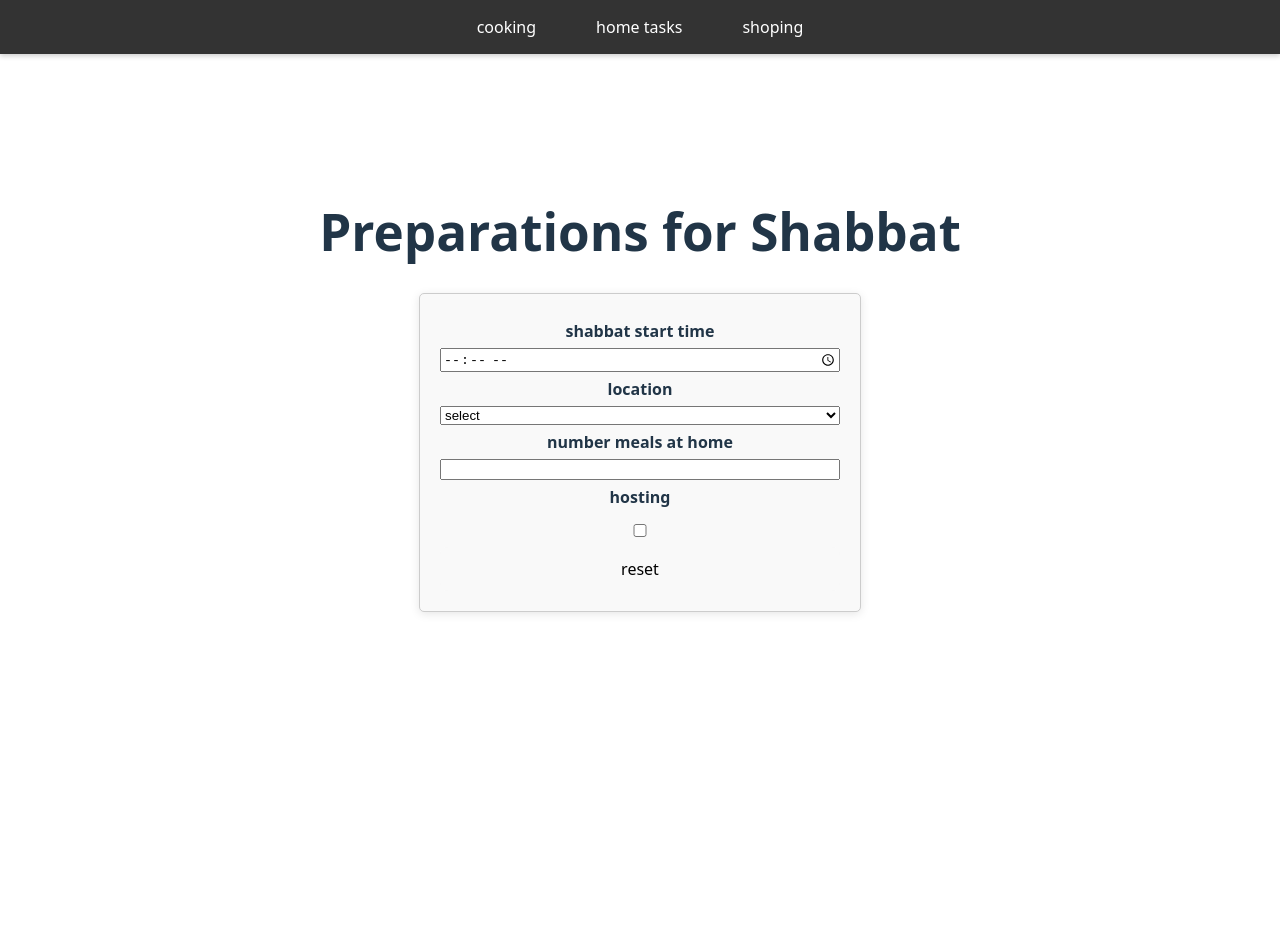
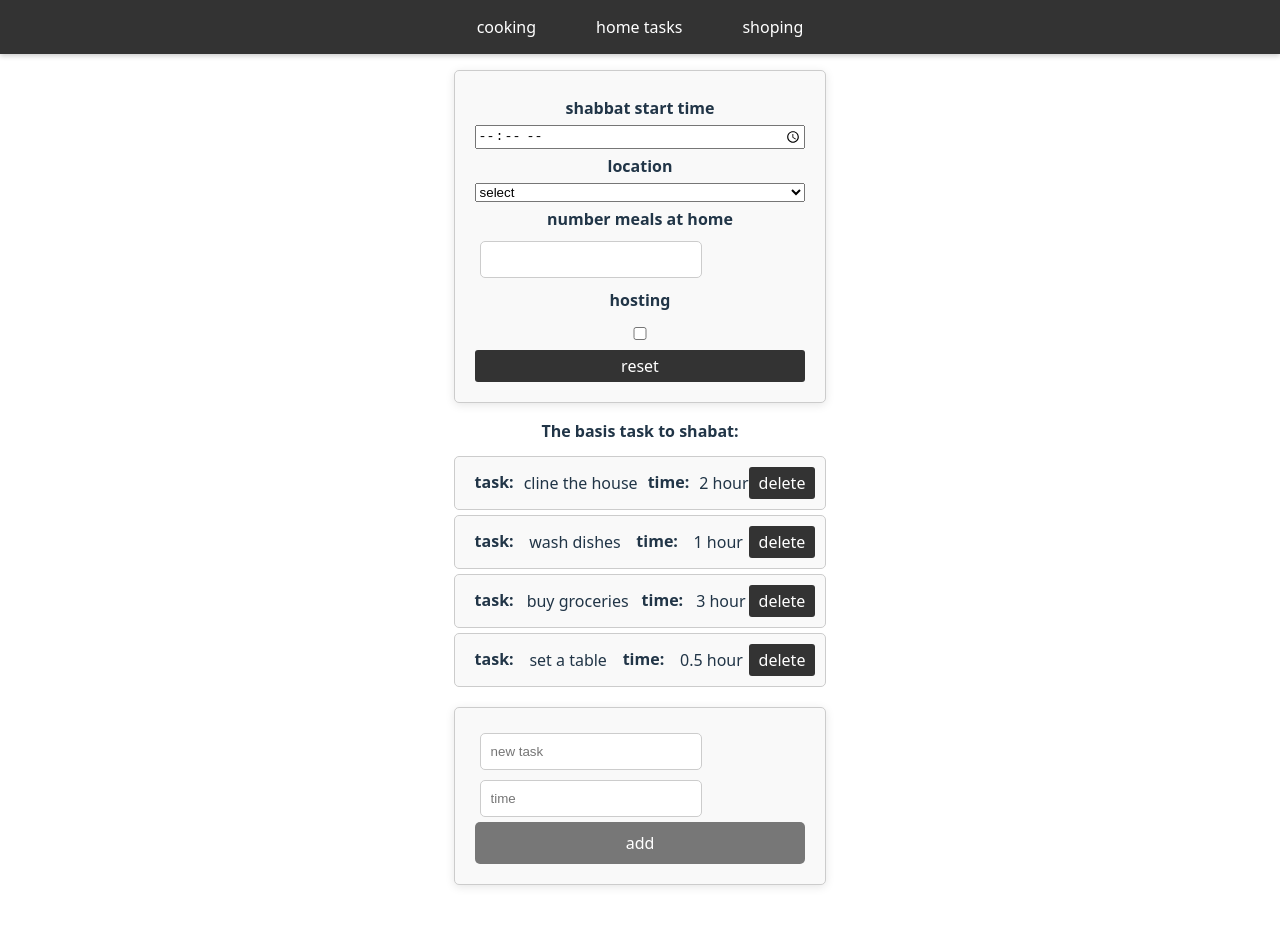
Before and after one commit to Tovi-shimonovitz/shabat_project_react, a React (Vite) app: page / in a window 1280 px wide. Shown: the top 926 px of the page. Before the commit the page ends 800 px from the top, so only its background shows below. Built offline with nearby package versions, Linux system fonts and the light colour scheme.

Commit message:
end task

```diff
--- a/package.json
+++ b/package.json
@@ -4,6 +4,7 @@
   "version": "0.0.0",
   "type": "module",
   "scripts": {
+    "start": "vite",
     "dev": "vite",
     "build": "vite build",
     "lint": "eslint .",
--- a/src/Tasks.jsx
+++ /dev/null
@@ -1,5 +0,0 @@
-function MainTask ()
-{
-
-}
-export default MainTask
--- /dev/null
+++ b/src/Tasks/BasisTask.jsx
@@ -0,0 +1,21 @@
+import DisplayTask from "./DisplayTask"
+
+function BasisTask()
+{
+   const items =  [
+          {"theTask":'cline the house',
+                "time":2
+             },
+             {"theTask":'wash dishes',
+                "time":1},
+            {"theTask":'buy groceries',
+                "time":3},
+             {"theTask":'set a table',
+                "time":0.5}]
+
+ return <>
+                <h1>The basis task to shabat:</h1>
+          <DisplayTask initTask={items}></DisplayTask>
+                </>
+}
+export default BasisTask
--- a/src/BasisTask.jsx
+++ b/src/Tasks/DisplayTask.jsx
@@ -1,22 +1,23 @@
 import React, { useState } from 'react';
+import './styleTask.css';
 
 
-
-function BasisTask()
+function DisplayTask({initTask})
 {
 
     let keyOfMap=1;
 
-    const [tasks, setTasks] = useState(['Item 1', 'Item 2', 'Item 3', 'Item 4']);
+    const [tasks, setTasks] = useState(initTask);
 
 
          const [inputValue, setInputValue] = useState('');
-
+        const[timeValue,setTimeValue]=useState()
         const addTask = (event) => {
             event.preventDefault();
-            if (inputValue) {
-                setTasks([...tasks, inputValue]);
+            if (inputValue&&timeValue) {
+             setTasks([...tasks, { theTask: inputValue, time: timeValue }]);
                 setInputValue('');
+                setTimeValue()
             }
 
         }
@@ -24,18 +25,19 @@ function BasisTask()
         {
             setTasks(tasks.filter(task => task !== item));
         }
-
     return <>
         <ul>
             {tasks.map((item, index) => (
-                <li key={keyOfMap++}>{item}
+                <li key={keyOfMap++}><h1>task:</h1>{item.theTask}<h1>time:</h1>{+item.time+" hour"}
                 <button onClick={() => deleteTask(item)}>delete</button>
                 </li>
             ))}
         </ul>
     <form action="" onSubmit={addTask}>
-        <input type="text" id="newTask" placeholder="משימה חדשה" value={inputValue}
+        <input type="text" id="newTask" placeholder="new task" value={inputValue}
            onChange={(e) => setInputValue(e.target.value)} />
+           <input type="number" id="newTask" placeholder="time" value={timeValue}
+           onChange={(e) => setTimeValue(e.target.value)} />
         <button type='submit'>add</button>
 
     </form>
@@ -43,4 +45,4 @@ function BasisTask()
     </>
 }
 
-export default BasisTask
+export default DisplayTask
--- /dev/null
+++ b/src/Tasks/TaskWhenTraveling.tsx
@@ -0,0 +1,21 @@
+import DisplayTask from "./DisplayTask"
+
+function TasksWhenTraveling ()
+{
+  const items =  [
+          {"theTask":'Arrange the meal',
+                "time":0.5
+             },
+             {"theTask":'buy gift',
+                "time":1},
+            {"theTask":'Wpack luggage',
+                "time":1},
+             {"theTask":'Check when there is transportation',
+                "time":4}]
+
+ return <>
+                <h1>The task when Ttraveling:</h1>
+          <DisplayTask initTask={items}></DisplayTask>
+                </>
+}
+export default TasksWhenTraveling
--- /dev/null
+++ b/src/Tasks/TasksWhenHosting.jsx
@@ -0,0 +1,21 @@
+import DisplayTask from "./DisplayTask"
+
+function TasksWhenHosting ()
+{
+  const items =  [
+          {"theTask":'invite the guests',
+                "time":0.5
+             },
+             {"theTask":'buy flowers',
+                "time":1},
+            {"theTask":'spread out bedding',
+                "time":1},
+             {"theTask":'Warn the children not to embarrass themselves',
+                "time":4}]
+
+ return <>
+                <h1>The task when hosting:</h1>
+          <DisplayTask initTask={items}></DisplayTask>
+                </>
+}
+export default TasksWhenHosting
--- /dev/null
+++ b/src/Tasks/styleTask.css
@@ -0,0 +1,59 @@
+ul {
+    list-style-type: none;
+    padding: 0;
+}
+
+li {
+    padding: 10px;
+    margin: 5px 0;
+    background-color: #f9f9f9;
+    border: 1px solid #ccc;
+    border-radius: 5px;
+    display: flex;
+    align-items: center;
+    justify-content: space-between;
+}
+
+h1 {
+    margin: 0 10px; /* מוסיף מרווח סביב הכותרות */
+    font-size: 16px; /* גודל טקסט */
+}
+
+button {
+    background-color: #333; /* צבע כפתור שחור */
+    color: white; /* צבע טקסט לבן */
+    border: none;
+    padding: 5px 10px;
+    border-radius: 3px;
+    cursor: pointer;
+}
+
+button:hover {
+    background-color: #555; /* צבע כהה יותר לשעת ריחוף */
+}
+
+form {
+    margin-top: 20px;
+}
+
+input[type="text"],
+input[type="number"] {
+    padding: 10px;
+    margin: 5px;
+    border: 1px solid #ccc;
+    border-radius: 5px;
+    width: 200px;
+}
+
+button[type='submit'] {
+    background-color: #777; /* צבע כפתור אפור */
+    border: none;
+    padding: 10px;
+    color: white;
+    border-radius: 5px;
+    cursor: pointer;
+}
+
+button[type='submit']:hover {
+    background-color: #999; /* צבע כהה יותר לשעת ריחוף */
+}
--- a/src/main.jsx
+++ b/src/main.jsx
@@ -3,12 +3,13 @@ import { createRoot } from 'react-dom/client'
 import './index.css'
 import App from './App.jsx'
 import Shabbat from './homePage.jsx'
-
+import BasisTask from './Tasks/BasisTask.jsx'
+import TasksWhenHosting from './Tasks/TasksWhenHosting.jsx'
+import TasksWhenTraveling from './Tasks/TaskWhenTraveling.js'
 createRoot(document.getElementById('root')).render(
   <StrictMode>
     <App />
     <Shabbat/>
-
-
+    <BasisTask/>
   </StrictMode>,
 )
```
Also changed, not shown: 1 other file (tests, documents, lock files or other folders).
